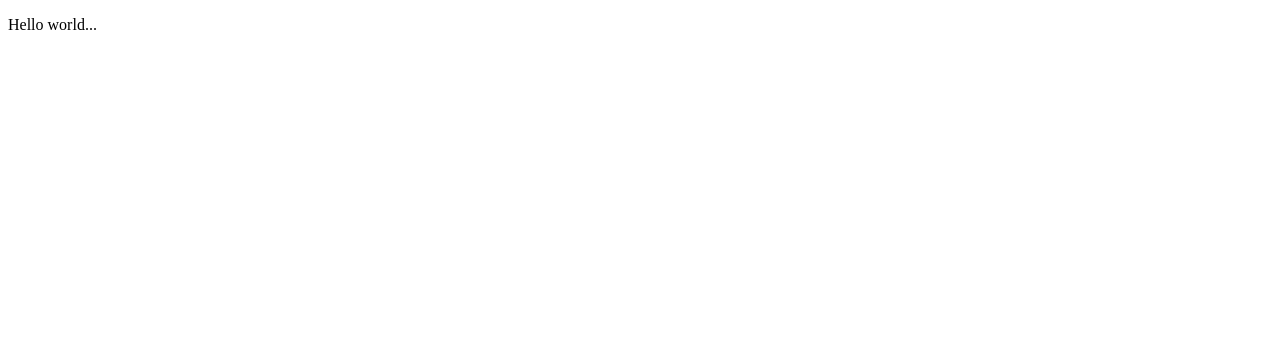
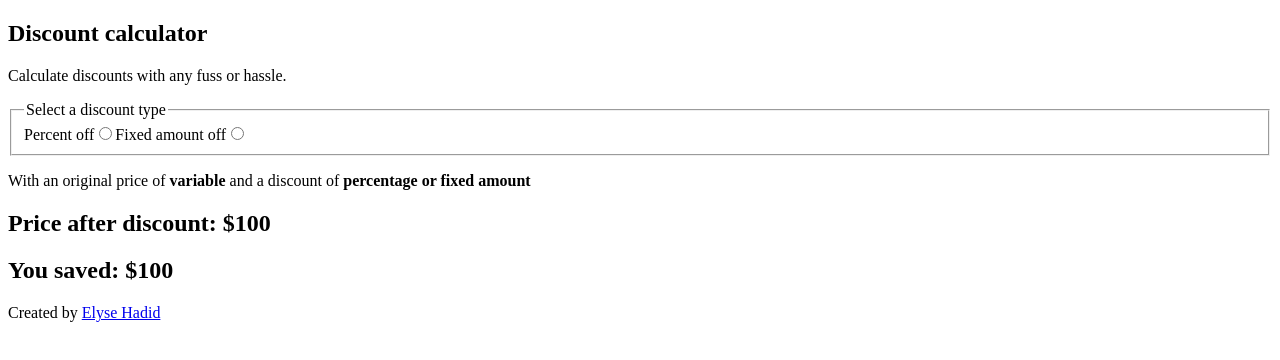
Before and after one commit to elysehadid/discount-calculator, a React (Vite) app: page / in a window 1280 px wide. Shown: the top 360 px of the page. Built offline with nearby package versions, Linux system fonts and the light colour scheme.

Commit message:
Stub overall markup

```diff
--- a/src/App.tsx
+++ b/src/App.tsx
@@ -1,9 +1,49 @@
 function App() {
   return (
     <>
-      <div>
-        <p>Hello world...</p>
-      </div>
+      <main>
+        <section>
+          <h1>Discount calculator</h1>
+          <p>Calculate discounts with any fuss or hassle.</p>
+        </section>
+
+        <form>
+          <fieldset>
+            <legend>Select a discount type</legend>
+            <label>
+              Percent off
+              <input type="radio" name="percent" />
+            </label>
+
+            <label>
+              Fixed amount off
+              <input type="radio" name="fixed" />
+            </label>
+          </fieldset>
+
+          {/* price before discount: number input */}
+          {/* discount: percentage or integer based on radio button */}
+          {/* price after discount: price - discount */}
+          {/* you saved: discount amount */}
+
+          {/* submit button */}
+        </form>
+
+        <section>
+          {/* visible after form is complete */}
+          <p>
+            With an original price of <b>variable</b> and a discount of{" "}
+            <b>percentage or fixed amount</b>
+          </p>
+          <h2>Price after discount: $100</h2>
+          <h2>You saved: $100</h2>
+        </section>
+      </main>
+      <footer>
+        <p>
+          Created by <a href="/">Elyse Hadid</a>
+        </p>
+      </footer>
     </>
   );
 }
```
